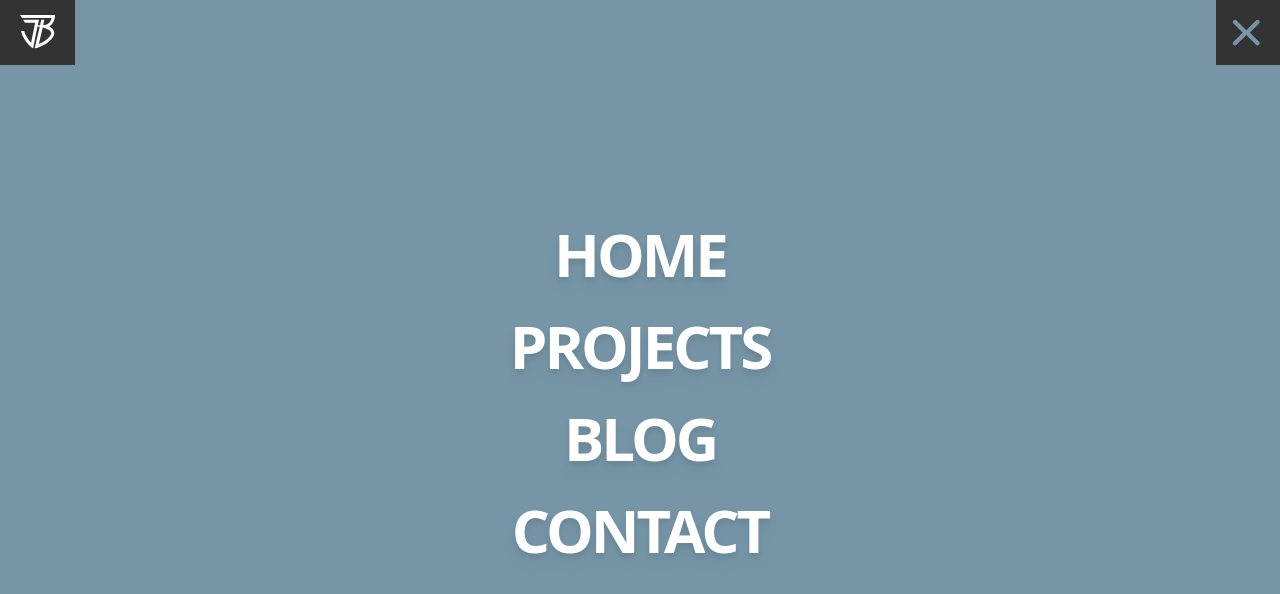
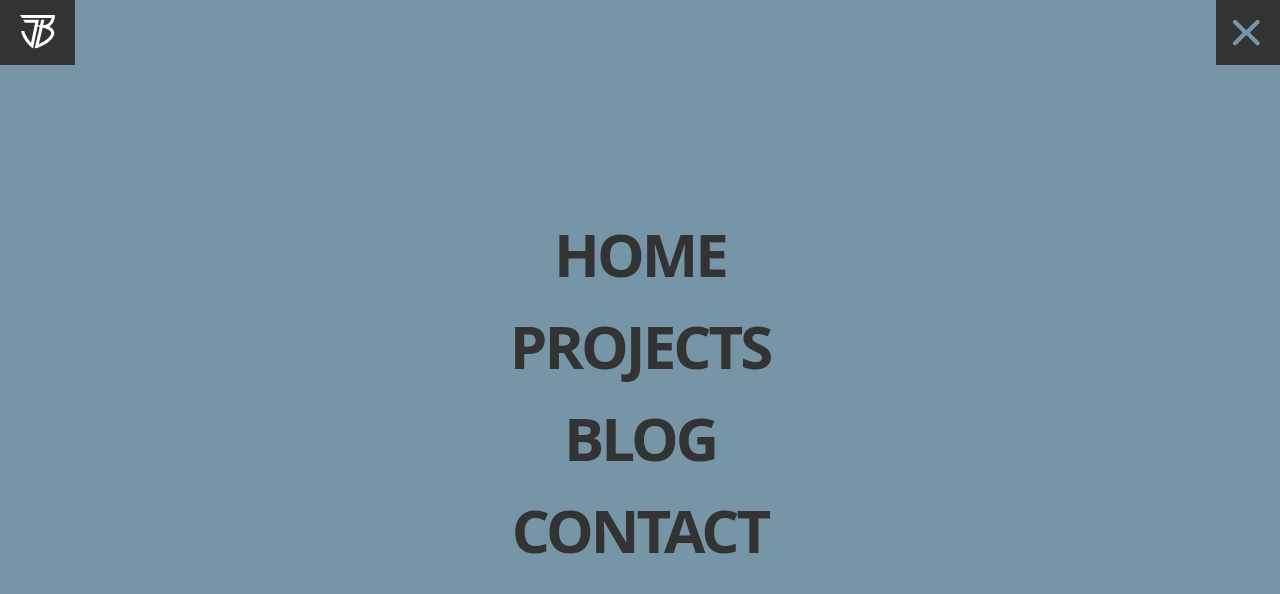
Before and after one commit to jablancTheDesigner/Jablanc-v3, a Next.js app: page / in a window 1280 px wide. Both pictures are taken after a click on the button 1248 px from the left and 32 px from the top of the page. Shown: the top 594 px of the page. Built offline with nearby package versions, Linux system fonts and the light colour scheme.

Commit message:
home and nav text color

```diff
--- a/components/Hero.tsx
+++ b/components/Hero.tsx
@@ -5,8 +5,8 @@ import Link from 'next/link';
 const Hero:FC<any> = (props): ReactElement => {
     const styles = {
       'hero': 'hero min-h-screen flex flex-col items-center justify-center bg-dark',
-      'headline':'relative z-1 relative text-center flex max-w-lg md:max-w-3xl flex-col z-10',
-      'h1': 'text-white z-2 relative tracking-tight md:text-6xl lg:text-7xl text-4xl font-medium p-8 drop-shadow-lg font-league-spartan'
+      'headline':'relative z-1 relative text-center flex max-w-lg lg:max-w-2xl md:max-w-xl flex-col z-10',
+      'h1': 'text-white z-2 relative tracking-tight leading-tight md:text-6xl lg:text-7xl text-4xl font-medium p-8 drop-shadow-lg font-league-spartan'
     }
 
     const bgWords: string[] = [
@@ -23,7 +23,7 @@ const Hero:FC<any> = (props): ReactElement => {
     return (
       <div className={styles.hero}>
           <div className={styles.headline}>
-            <h1 className="text-white z-2 relative tracking-tighter md:text-6xl lg:text-7xl text-4xl font-semibold p-8 drop-shadow-lg font-league-spartan">
+            <h1 className="text-dark z-2 relative tracking-tighter md:text-6xl lg:text-7xl text-4xl font-semibold p-4 md:p-8  font-league-spartan">
               Hi I&apos;m Jahmal, a Frontend Developer & Designer based in Alpharetta, GA.
             </h1>
             <div className="flex items-center gap-8 justify-center md:flex-row flex-col">
--- a/components/Nav.tsx
+++ b/components/Nav.tsx
@@ -55,9 +55,9 @@ function Nav(){
                     <div className="-mt-[var(--nav-height)] flex flex-col max-w-2xl mx-auto">
                         {links.map( (link, index) => {
                             return <Link href={link.url} key={index}>
-                                <a className="app-button app-button--primary md:text-5xl lg:text-6xl text-4xl"
+                                <a className="app-button app-button--primary md:text-5xl lg:text-6xl text-4xl !text-dark hover:!text-white"
                                    onClick={()=>setOpen(false)}>
-                                    <span className="drop-shadow-lg">{link.name}</span>
+                                    {link.name}
                                 </a>
                             </Link>
                         })}
```
